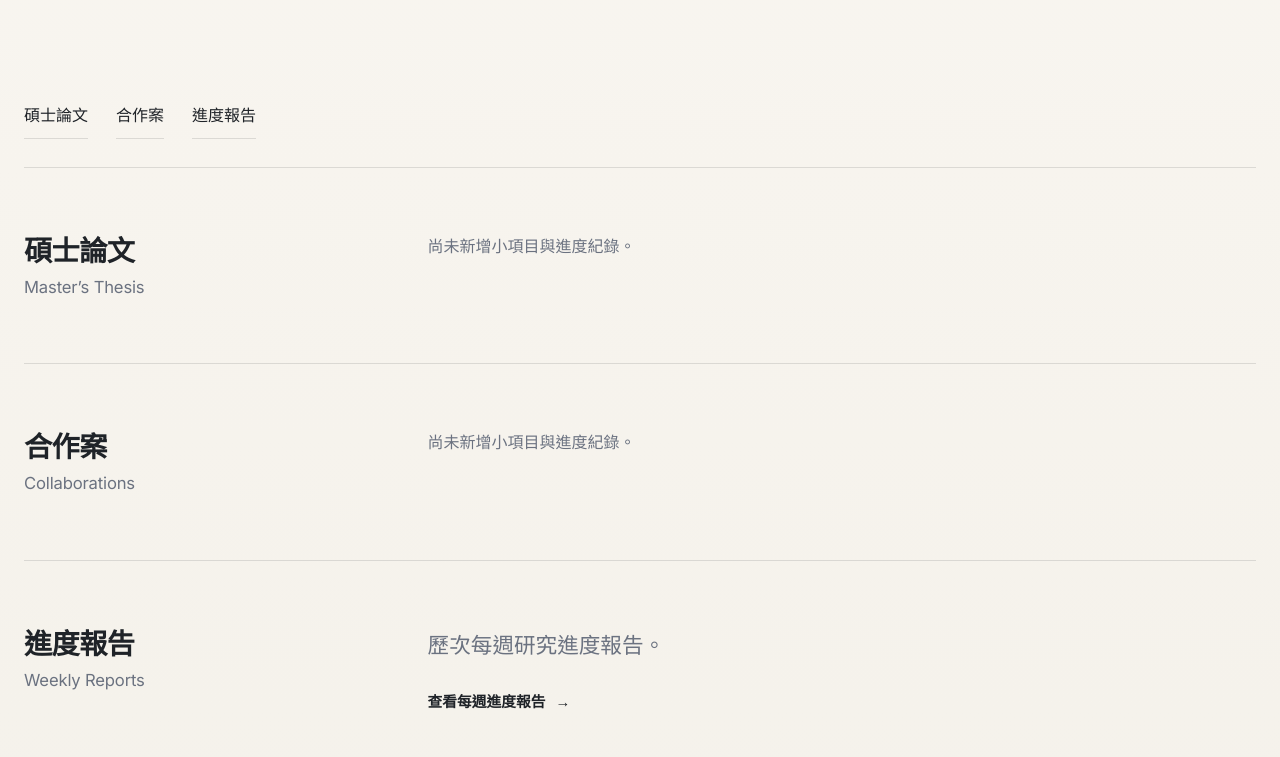
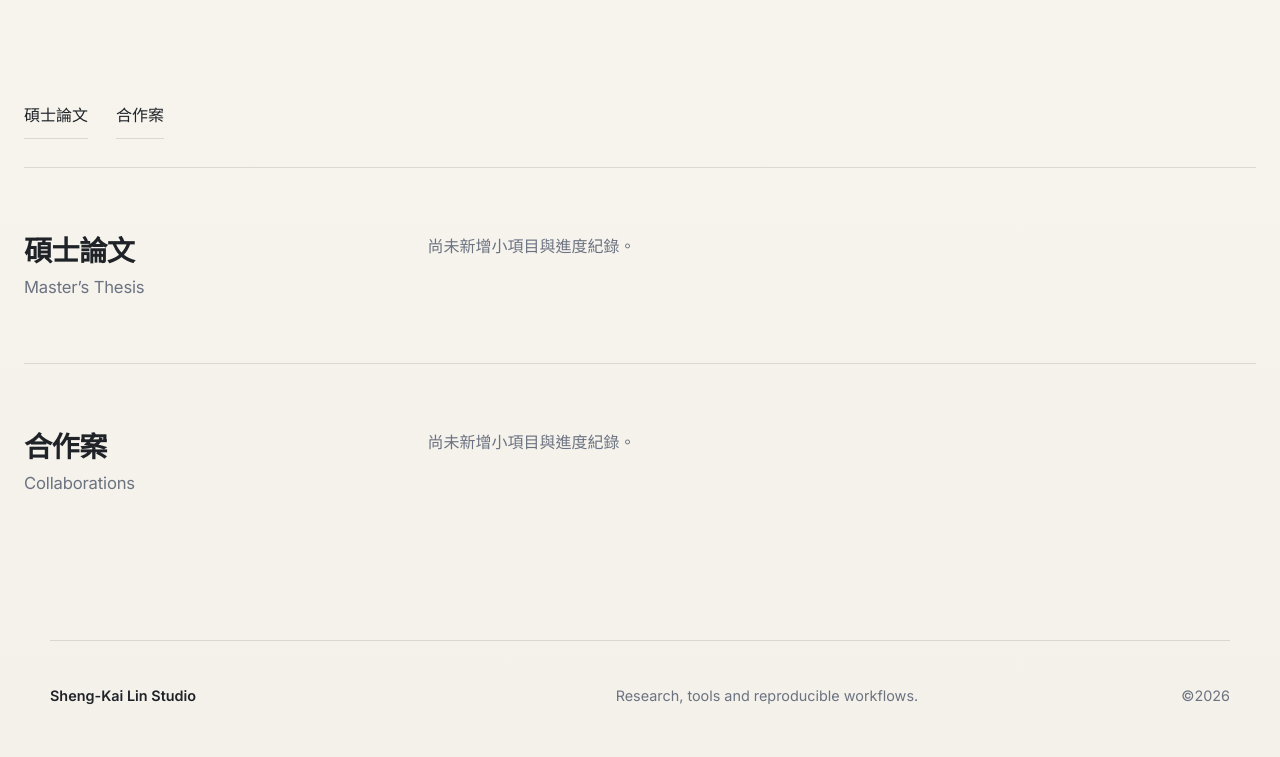
Before and after one commit to Kaieaae/my-studio, a plain HTML site: page research-progress/index.html in a window 1280 px wide. Shown: the part 503-1260 px from the top of the page. Drawn offline with Linux system fonts and the light colour scheme.

Commit message:
fix: separate weekly reports and complete progress navigation

```diff
--- a/research-progress/index.html
+++ b/research-progress/index.html
@@ -39,7 +39,6 @@
       <nav class="progress-categories" aria-label="研究項目">
         <a href="#thesis">碩士論文</a>
         <a href="#collaborations">合作案</a>
-        <a href="#weekly-reports">進度報告</a>
       </nav>
 
       <section class="progress-section" id="thesis" aria-labelledby="thesis-title">
@@ -62,16 +61,6 @@
         </div>
       </section>
 
-      <section class="progress-section" id="weekly-reports" aria-labelledby="reports-title">
-        <header class="section-heading">
-          <h2 class="section-heading-title" id="reports-title">進度報告</h2>
-          <p class="section-heading-subtitle">Weekly Reports</p>
-        </header>
-        <div class="log-entry-copy">
-          <p>歷次每週研究進度報告。</p>
-          <a class="primary-link" href="../research-log/index.html">查看每週進度報告 <span aria-hidden="true">→</span></a>
-        </div>
-      </section>
     </main>
 
     <footer class="footer">
```
Also changed, not shown: research-log/index.html (+1 -0 lines), research-log/report-template.html (+1 -0 lines), research-log/week-01.html (+1 -0 lines), research-log/week-02.html (+1 -0 lines).
